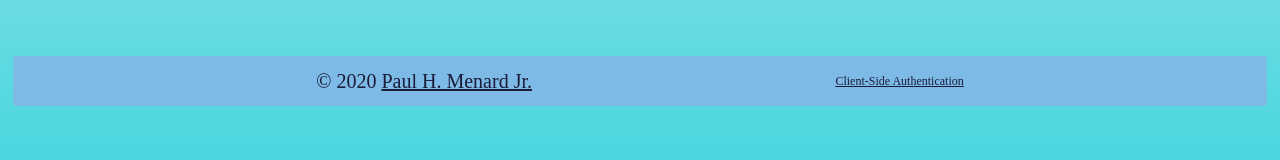
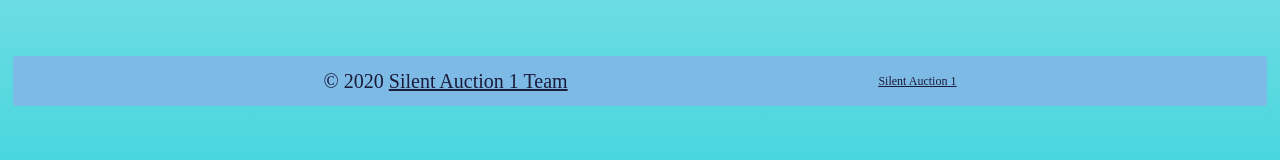
Before and after one commit to Nandhini-Madan/SilentAuction, a React (Create React App) app: page /login in a window 1280 px wide. Shown: the part 598-758 px from the top of the page. Built offline with nearby package versions, Linux system fonts and the light colour scheme; no server answers.

Commit message:
link changes

```diff
--- a/src/components/Footer.js
+++ b/src/components/Footer.js
@@ -7,6 +7,7 @@ const Footer = props => {
 
     const logOut = () => {
         localStorage.removeItem("token");
+        props.setLoggedIn(false);
         history.push("/auctions");
     }
 
@@ -14,9 +15,9 @@ const Footer = props => {
 
         <div className="footer-container">
                 <footer>
-                <p>&copy; 2020 <a href={`https://github.com/phmenard`} target="new">Paul H. Menard Jr.</a> </p>
+                <p>&copy; 2020 <a href={`https://github.com/orgs/Silent-Auction-1/people`} target="new">Silent Auction 1 Team</a> </p>
 
-                <h3><a href={`https://github.com/phmenard/Auth-Friends`} target="new">Client-Side Authentication</a></h3>
+                <h3><a href={`https://github.com/Silent-Auction-1`} target="new">Silent Auction 1</a></h3>
                 {localStorage.getItem("token") ?
                 <div className="log-out" onClick={logOut}>Log out</div>
             :
```
